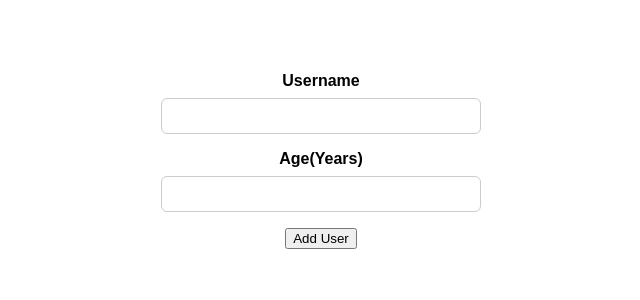
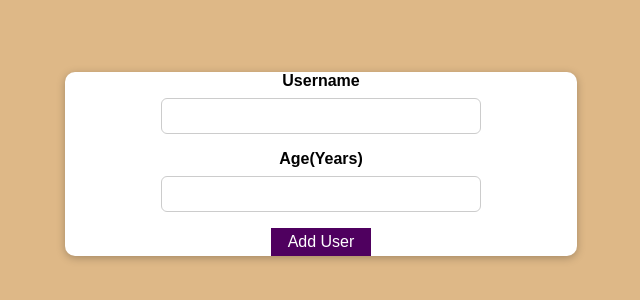
Before and after one commit to AnthonyHad/udemy-react, a React (Create React App) app in the folder 03-practice-project-1/: page / in a window 1280 px wide. Shown: the part 328-628 px from the top of the page, without its empty margins (319-959 px from the left). Built offline with nearby package versions, Linux system fonts and the light colour scheme.

Commit message:
added components

```diff
--- a/03-practice-project-1/src/components/NewUser/UserForm.js
+++ b/03-practice-project-1/src/components/NewUser/UserForm.js
@@ -1,6 +1,8 @@
 import { useState } from 'react';
 
 import styles from './UserForm.module.css';
+import Card from '../UI/Card';
+import Button from '../UI/Button';
 
 const UserForm = () => {
   const [enteredUsername, setEnteredUsername] = useState('');
@@ -22,19 +24,22 @@ const UserForm = () => {
   };
 
   return (
+    <Card>
       <form onSubmit={submitHandler}>
         <div className={styles['new-user__controls']}>
           <div className={styles['new-user__control']}>
-          <label>Username</label>
+            <label htmlFor="username">Username</label>
             <input
+              id="username"
               type="text"
               value={enteredUsername}
               onChange={usernameChangeHandler}
             />
           </div>
           <div className={styles['new-user__control']}>
-          <label>Age(Years)</label>
+            <label htmlFor="age">Age(Years)</label>
             <input
+              id="age"
               type="number"
               min="10"
               step="1"
@@ -43,10 +48,11 @@ const UserForm = () => {
             />
           </div>
           <div className={styles['new-user__actions']}>
-          <button type="submit">Add User</button>
+            <Button type="submit">Add User</Button>
           </div>
         </div>
       </form>
+    </Card>
   );
 };
 
--- /dev/null
+++ b/03-practice-project-1/src/components/UI/Button.js
@@ -0,0 +1,14 @@
+import styles from './Button.module.css';
+
+const Button = (props) => {
+  return (
+    <button
+      className={styles.button}
+      type={props.type || 'button'}
+      onClick={props.onClick}
+    >
+      {props.children}
+    </button>
+  );
+};
+export default Button;
--- /dev/null
+++ b/03-practice-project-1/src/components/UI/Button.module.css
@@ -0,0 +1,18 @@
+.button {
+  font: inherit;
+  border: 1px solid #4f005f;
+  background: #4f005f;
+  color: white;
+  padding: 0.25rem 1rem;
+  cursor: pointer;
+}
+
+.button:hover,
+.button:active {
+  background: #741188;
+  border-color: #741188;
+}
+
+.button:focus {
+  outline: none;
+}
--- /dev/null
+++ b/03-practice-project-1/src/components/UI/Card.js
@@ -0,0 +1,7 @@
+import styles from './Card.module.css';
+
+const Card = (props) => {
+  return <div className={styles.card}>{props.children}</div>;
+};
+
+export default Card;
--- /dev/null
+++ b/03-practice-project-1/src/components/UI/Card.module.css
@@ -0,0 +1,7 @@
+.card {
+  background: white;
+  box-shadow: 0 2px 8px rgba(0, 0, 0, 0.26);
+  border-radius: 10px;
+  margin-right: 30%;
+  margin-left: 30%;
+}
--- a/03-practice-project-1/src/index.css
+++ b/03-practice-project-1/src/index.css
@@ -4,6 +4,7 @@
 
 html {
   font-family: sans-serif;
+  background-color: burlywood;
 }
 
 body {
```
Lines whose indentation alone changed are shown as unchanged.
